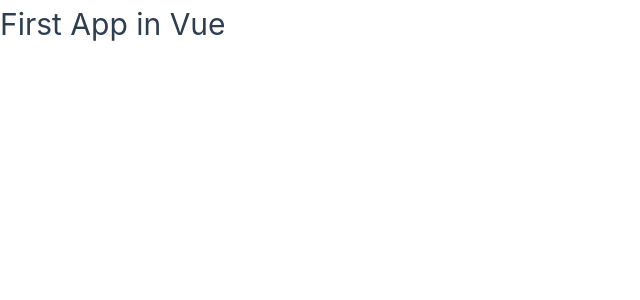
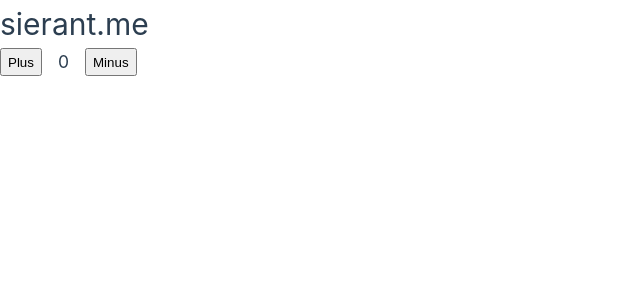
Before and after one commit to PiotrSierant/sierant.me, a Vue app: page / in a window 1280 px wide. Shown: the top 300 px of the page, without its empty margins (0-640 px from the left). Built offline with nearby package versions, Linux system fonts and the light colour scheme.

Commit message:
first step with vue

```diff
--- a/src/App.vue
+++ b/src/App.vue
@@ -1,6 +1,25 @@
-<script setup>
+<script>
+export default {
+    data() {
+        return {
+            count: 0
+        }
+    }
+}
 </script>
 
 <template>
-    <h1>First App in Vue</h1>
+    <h1>sierant.me</h1>
+    <div>
+        <button @click="count++">Plus</button>
+        <h3>{{ count }}</h3>
+        <button @click="count--">Minus</button>
+    </div>
 </template>
+
+<style scoped>
+div {
+    display: flex;
+    gap: 1rem;
+}
+</style>
--- a/src/main.js
+++ b/src/main.js
@@ -3,4 +3,4 @@
 
 import './assets/main.css'
 
-createApp(App).mount('#app')
+createApp(App).mount('#app');
```
